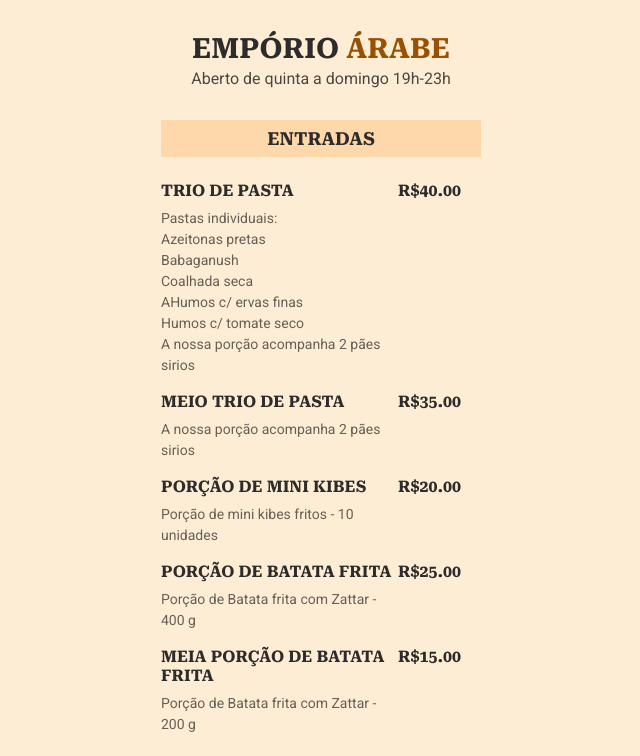
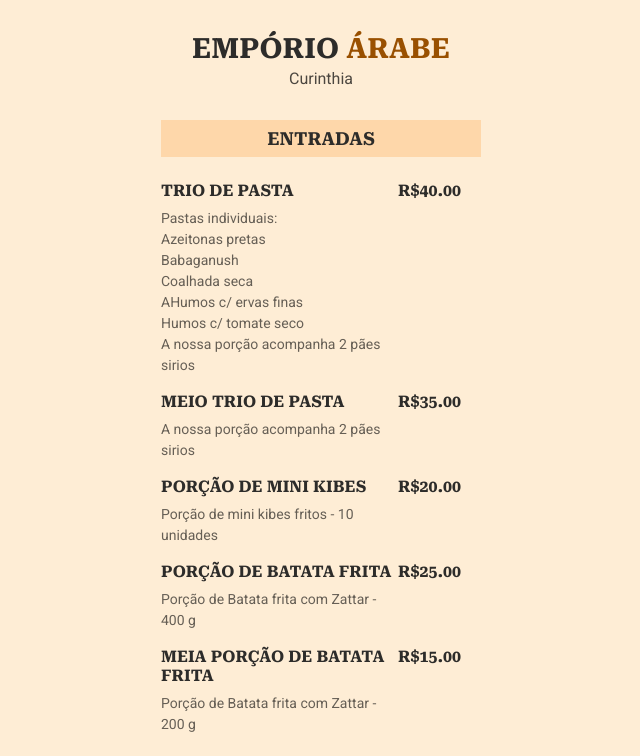
Before and after one commit to lucasport/Cardapio-gourmet, a plain HTML site: page index.html in a window 1280 px wide. Shown: the top 756 px of the page, without its empty margins (319-959 px from the left). Drawn offline with Linux system fonts and the light colour scheme.

Commit message:
Update index.html

```diff
--- a/index.html
+++ b/index.html
@@ -14,7 +14,7 @@
   <body>
     <header>
       <h1>Empório <span>Árabe</span></h1>
-      <p>Aberto de quinta a domingo 19h-23h</p>
+      <p>Curinthia</p>
     </header>
       <section>
       <h2>Entradas</h2>
```
